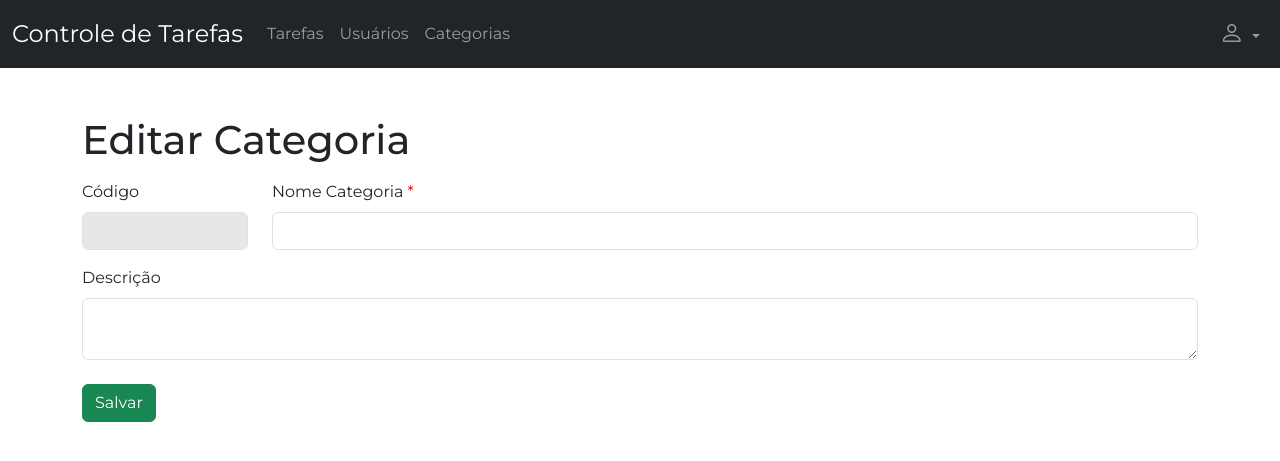
After one commit to MarcosCondeJr/ControleDeTarefas2-PHP, a PHP site: the page made by App/Views/Categoria/EditarCategoriaView.php in a window 1280 px wide. The commit adds this page. Shown: the top 461 px of the page. Run offline with PHP 8.4, Linux system fonts and the light colour scheme; the template is opened without the code that fills it, so the values that code supplies are empty; some libraries are stand-ins or nearby versions.

Commit message:
feat: criando a view de editar categoria, e chamando os dados na pagina

```diff
--- /dev/null
+++ b/App/Views/Categoria/EditarCategoriaView.php
@@ -0,0 +1,71 @@
+<?php include 'App/Views/navbar.php'; ?>
+
+<!DOCTYPE html>
+<html lang="en">
+<head>
+    <meta charset="UTF-8">
+    <meta name="viewport" content="width=device-width, initial-scale=1.0">
+    <link href="https://cdn.jsdelivr.net/npm/bootstrap@5.3.3/dist/css/bootstrap.min.css" rel="stylesheet">
+    <title>Editar Categoria</title>
+</head>
+<body>
+    <div class="container">
+        <form action="<?= BASE_URL ?>/create-categoria" method="POST">
+            <h1 class="mt-5 mb-3">Editar Categoria</h1>
+            <div class="row">
+                <div class="col-sm-2 mb-3">
+                    <label for="codigoCategoria" class="form-label">Código</label>
+                    <input style="background-color:rgb(232, 231, 231)" type="text" class="form-control" name="cd_categoria" value="<?= $categoria['cd_categoria'] ?>" readonly>
+                </div>
+                <div class="col mb-3">
+                    <label for="nomeCategoria" class="form-label required">Nome Categoria</label>
+                    <input type="text" class="form-control" name="nm_categoria" value="<?= $categoria['nm_categoria'] ?>">
+                </div>
+            </div>
+            <div class="row">
+                <div class="col mb-4">
+                    <label for="ds_categoria" class="form-label">Descrição</label>
+                    <textarea id="" class="form-control" name="ds_categoria"><?= $categoria['ds_categoria'] ?></textarea>
+                </div>
+            </div>
+            <button type="submit" class="btn btn-success" id="cad-categoria-btn">Salvar</button>
+        </form>
+    </div>
+
+    <script src="public/js/sweetAlert2.js"></script>
+
+    <!-- Alert de Erro -->
+    <?php if (isset($error)): ?>
+        <script>
+            window.onload = function() {
+                Swal.fire({
+                    icon: 'error',
+                    title: 'Atenção',
+                    text: '<?= $error ?>',
+                    confirmButtonText: 'Ok'
+                });
+            }
+        </script>
+    <?php endif; ?>
+
+    <!-- Alert de Sucesso -->
+    <?php if (isset($sucesso)): ?>
+        <script>
+            window.onload = function() {
+                Swal.fire({
+                title: "Sucesso!",
+                text: "Categoria Atualizada!",
+                icon: "success",
+                confirmButtonText: 'Ok'
+                }).then((result) => {
+                    if (result.isConfirmed) {
+                        window.location.href = '<?= BASE_URL ?>/categoria';
+                    } else {
+                        window.location.href = '<?= BASE_URL ?>/categoria';
+                    }
+                });
+            }
+        </script>
+    <?php endif; ?>
+</body>
+</html>
--- a/Routes/Router.php
+++ b/Routes/Router.php
@@ -5,5 +5,7 @@ $routes = [
     '/categoria' => 'CategoriaController@index',
     '/cadastro-categoria' => 'CategoriaController@createView',
     '/create-categoria' => 'CategoriaController@create',
-    '/delete-categoria' => 'CategoriaController@delete'
+    '/delete-categoria' => 'CategoriaController@delete',
+    '/editar-categoria' => 'CategoriaController@updateView',
+    '/update-categoria' => 'CategoriaController@update'
 ];
```
Also changed, not shown: App/Controllers/CategoriaController.php (+10 -0 lines), App/Models/CategoriaModel.php (+13 -1 lines), App/Views/Categoria/ListCategoriaView.php (+7 -4 lines).
